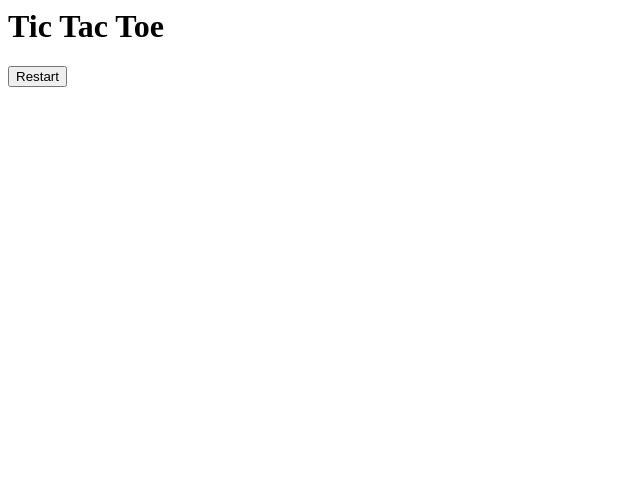
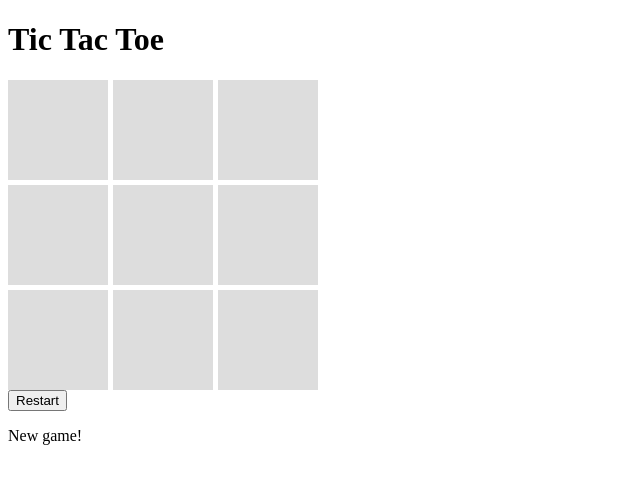
Before and after one commit to xavieralves16/ODIN_TICTACTOE, a plain HTML site: page index.html in a window 1280 px wide. Shown: the whole page, without its empty margins (0-640 px from the left). Drawn offline with Linux system fonts and the light colour scheme.

Commit message:
Bug fixes in html

```diff
--- a/index.html
+++ b/index.html
@@ -1,3 +1,12 @@
+<!DOCTYPE html>
+<html lang="en">
+<head>
+    <meta charset="UTF-8">
+    <meta name="viewport" content="width=device-width, initial-scale=1.0">
+    <title>Tic Tac Toe</title>
+    <link rel="stylesheet" href="style.css">
+</head>
+
 <body>
     <h1>Tic Tac Toe</h1>
 
@@ -5,7 +14,8 @@
 
     <button id="restartBtn">Restart</button>
 
-    <p id="message"></p>
+    <p id="message">New game!</p>
 
     <script src="script.js"></script>
 </body>
+</html>
```
